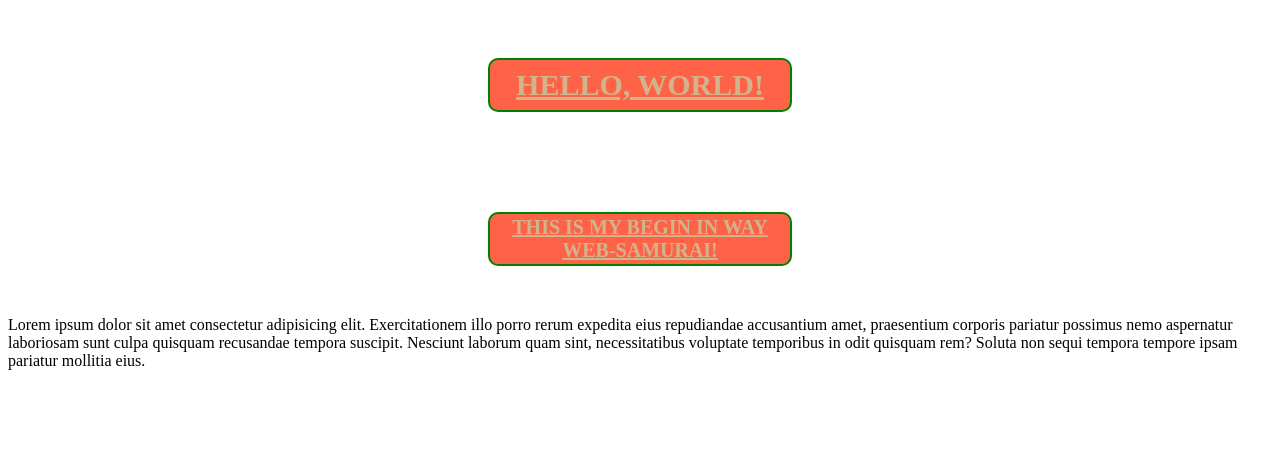
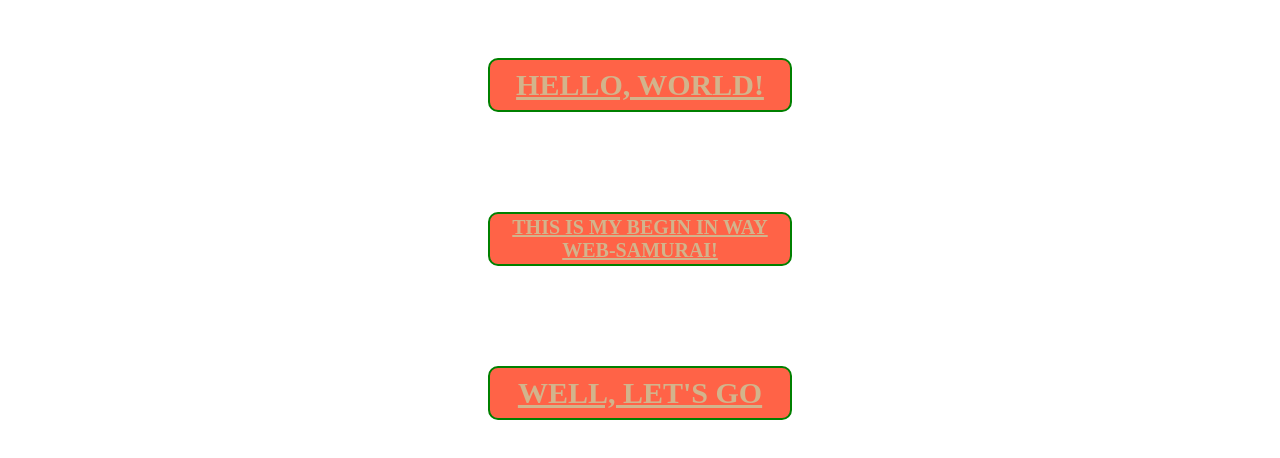
Before and after one commit to ditrich19999/begin, a plain HTML site: page index.html in a window 1280 px wide. Drawn offline with Linux system fonts and the light colour scheme.

Commit message:
qqqqqqqq

```diff
--- a/index.html
+++ b/index.html
@@ -11,6 +11,7 @@
 <div class="container">
     <div class="first__open">Hello, World!</div>
     <div class="second q">This is my begin in way web-samurai!</div>
+    <div class="second">Well, let's go</div>
     </div>
 
     <style>
@@ -39,7 +40,6 @@
             text-align: center;
         }
     </style>
+
 </body>
-
-<div class="sssss">Lorem ipsum dolor sit amet consectetur adipisicing elit. Exercitationem illo porro rerum expedita eius repudiandae accusantium amet, praesentium corporis pariatur possimus nemo aspernatur laboriosam sunt culpa quisquam recusandae tempora suscipit. Nesciunt laborum quam sint, necessitatibus voluptate temporibus in odit quisquam rem? Soluta non sequi tempora tempore ipsam pariatur mollitia eius.</div>
 </html>
```
